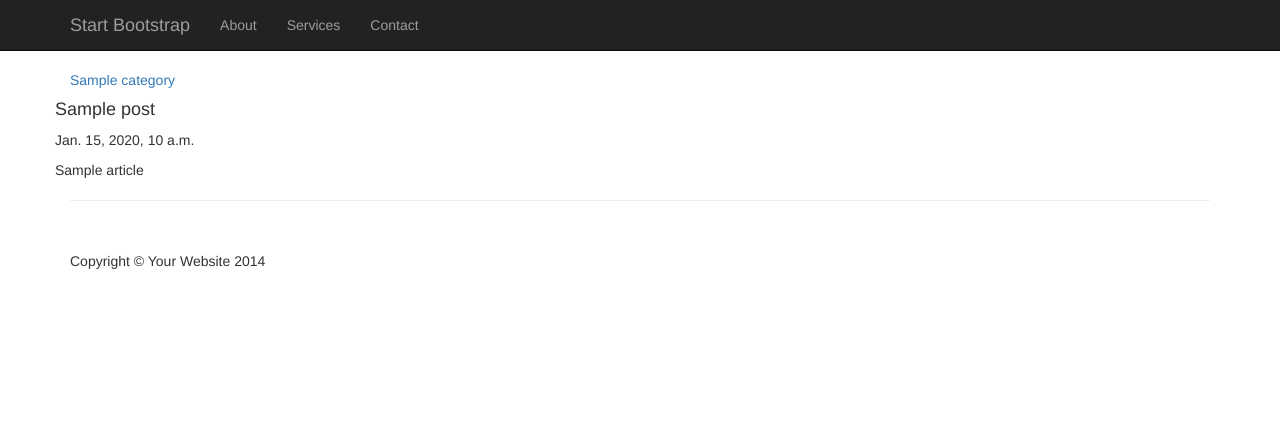
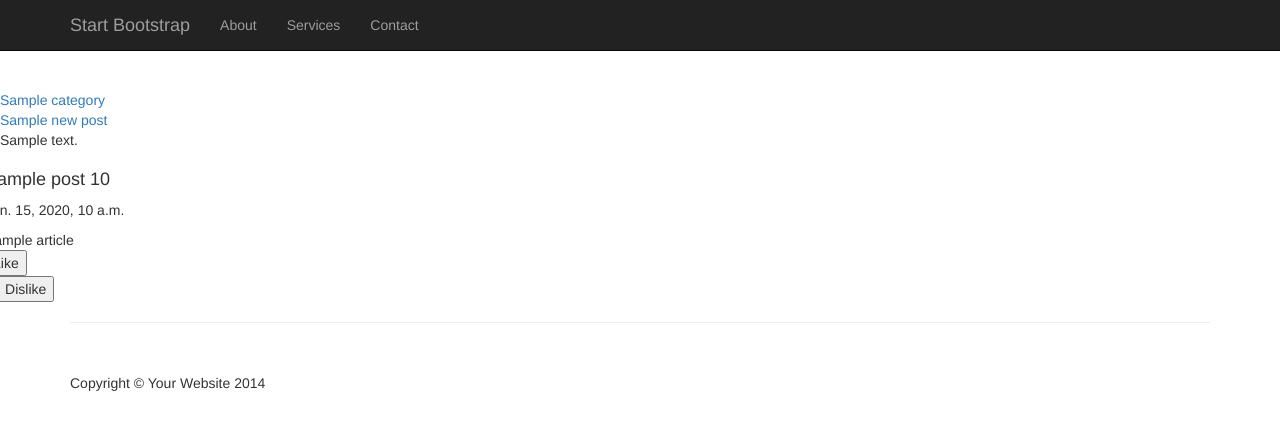
Before and after one commit to karirouraka/blog, a Django app: template templates/post/post.html in a window 1280 px wide. Shown: the top 430 px of the page. Run offline with Django 3.2, Linux system fonts and the light colour scheme; the template is opened without the code that fills it: most values are stand-ins (such as "Sample title", 1, 10 or a date in 2020); some libraries are stand-ins or nearby versions.

Commit message:
add votes

```diff
--- a/data/urls.py
+++ b/data/urls.py
@@ -15,13 +15,16 @@ Including another URLconf
 """
 from django.conf.urls import url,include
 from django.contrib import admin
-from blog.views import index_page,get_post_by_category, get_content_by_title
+from blog.views import index_page,get_post_by_category, get_content_by_title, increase_likes,success_vote, decrease_likes
 
 urlpatterns = [
     url(r'^admin/', admin.site.urls),
     url(r'^$', index_page,name='index_page'),
     url(r'^get_post_by_category/(?P<category_pk>\d+)/$',get_post_by_category,name='get_post_by_category'),
     url(r'^get_content_by_title/(?P<post_pk>\d+)/$', get_content_by_title, name='get_content_by_title'),
+    url(r'^increase_likes/(?P<post_pk>\d+)/$', increase_likes, name='increase_likes'),
+    url(r'^success_vote/(?P<post_pk>\d+)/$', success_vote, name='success_vote'),
+    url(r'^decrease_likes/(?P<post_pk>\d+)/$', decrease_likes, name='decrease_likes'),
     #url(r'^',include('numbers_app.urls')),
     # url(r'^fill_out',fill_out, name='fill_out'),
     # url(r'^calc/$', calculations, name='calc'),
--- a/templates/base.html
+++ b/templates/base.html
@@ -61,10 +61,20 @@
     </nav>
 
     <!-- Page Content -->
-    <div class="container">
-        <div clas="category">
+    <br class="container">
+        <div class="category">
             {% for category in categories %}
                <a href="{% url 'get_post_by_category' category.pk  %}"> {{ category.title  }}</a></br>
+
+            {% endfor %}
+
+        </div>
+
+        <div class="posts">
+            {% for new_post in new_posts %}
+               <a href="{% url 'get_content_by_title' new_post.pk  %}"> {{ new_post.title  }}</a></br>
+                <p>{{ new_post.get_short_description }}</p>
+
 
             {% endfor %}
 
--- a/templates/post/post.html
+++ b/templates/post/post.html
@@ -2,10 +2,23 @@
 
 {% block content %}
 <div class="post">
-    <h4>{{ post.title }}</h4>
+    <h4>{{ post.title }} {{ post.likes }}</h4>
     <p>{{ post.date }}</p>
     <div class="content">
         {{ post.article }}
     </div>
+    <!--<div class="likes_button">-->
+        <!--<a href="{% url 'increase_likes' post.pk %}">like</a>-->
+    <!--</div>-->
+    <form method="POST" action ="{% url 'increase_likes' post.pk %}">
+        {% csrf_token %}
+        <button type="submit">Like</button>
+    </form>
+    {% if post.likes > 0 %}
+        <form method="POST" action ="{% url 'decrease_likes' post.pk %}">>
+            {% csrf_token %}
+            <button type="submit">Dislike</button>
+        </form>
+    {% endif %}
 </div>
 {% endblock %}
```
Also changed, not shown: blog/models.py (+12 -0 lines), blog/views.py (+17 -2 lines), templates/post/success_vote.html (added, +9 -0 lines).
